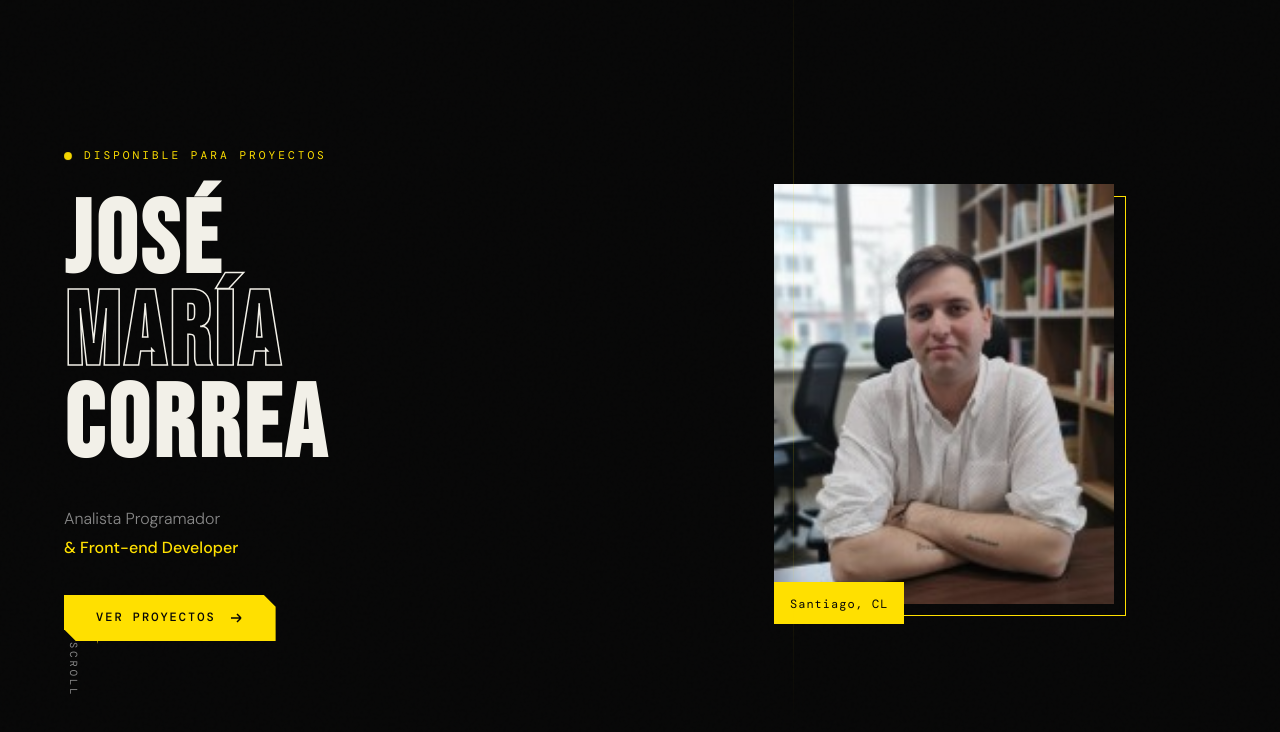
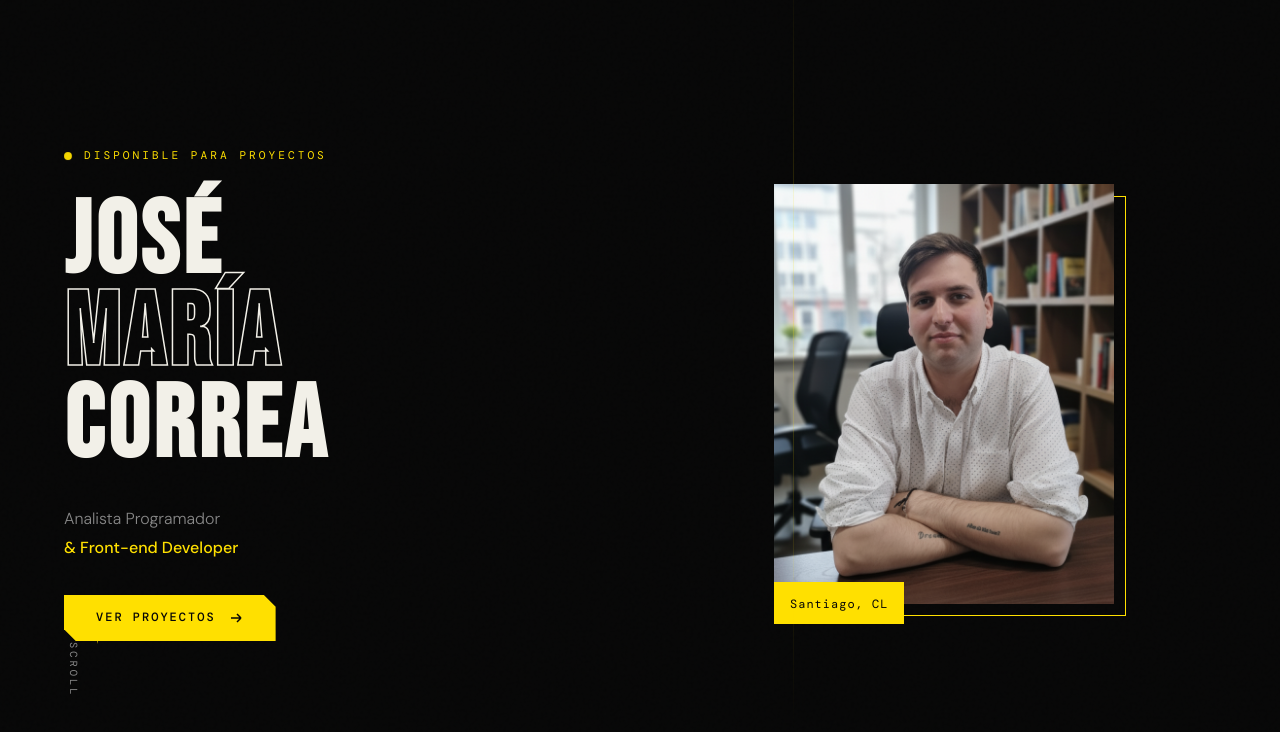
Before and after one commit to Zetaweek/Portfolio, a plain HTML site: page index.html in a window 1280 px wide. Shown: the part 68-800 px from the top of the page. Drawn offline with nearby package versions, Linux system fonts and the light colour scheme.

Commit message:
Actualización de foto

```diff
--- a/index.html
+++ b/index.html
@@ -7,7 +7,9 @@
     <title>José María Correa | Web Developer</title>
     <link rel="preconnect" href="https://fonts.googleapis.com">
     <link rel="preconnect" href="https://fonts.gstatic.com" crossorigin>
-    <link href="https://fonts.googleapis.com/css2?family=Bebas+Neue&family=DM+Sans:wght@300;400;500&family=DM+Mono:wght@400;500&display=swap" rel="stylesheet">
+    <link
+        href="https://fonts.googleapis.com/css2?family=Bebas+Neue&family=DM+Sans:wght@300;400;500&family=DM+Mono:wght@400;500&display=swap"
+        rel="stylesheet">
     <link rel="stylesheet" href="style.css">
 </head>
 
@@ -42,14 +44,14 @@
             <a href="#portafolio" class="cta-btn reveal-up delay-2">
                 <span>Ver Proyectos</span>
                 <svg width="16" height="16" viewBox="0 0 16 16" fill="none">
-                    <path d="M3 8H13M13 8L9 4M13 8L9 12" stroke="currentColor" stroke-width="1.5"/>
+                    <path d="M3 8H13M13 8L9 4M13 8L9 12" stroke="currentColor" stroke-width="1.5" />
                 </svg>
             </a>
         </div>
 
         <div class="hero-right">
             <div class="img-wrapper reveal-right">
-                <img src="source/foto-perfil.jpeg" alt="José María Correa" class="hero-img">
+                <img src="source/foto-perfil.png" alt="José María Correa" class="hero-img">
                 <div class="img-border"></div>
                 <div class="img-tag">
                     <span class="mono">Santiago, CL</span>
@@ -76,7 +78,8 @@
             <div class="section-body">
                 <h2 class="section-heading">Sobre<br><span class="outlined">mí</span></h2>
                 <div class="section-text">
-                    <p>Analista Programador titulado con enfoque en desarrollo web. Actualmente cursando Ingeniería en Informática en INACAP y trabajando de forma remota en entornos ERP (Odoo).</p>
+                    <p>Analista Programador titulado con enfoque en desarrollo web. Actualmente cursando Ingeniería en
+                        Informática en INACAP y trabajando de forma remota en entornos ERP (Odoo).</p>
                     <div class="skills-grid">
                         <div class="skill-item"><span class="mono">01</span> Python</div>
                         <div class="skill-item"><span class="mono">02</span> HTML5</div>
@@ -108,7 +111,8 @@
                             <h3>Web Developer <span class="accent">(Odoo)</span></h3>
                             <p class="timeline-company">Trabajo Remoto</p>
                             <ul>
-                                <li>Desarrollo y personalización de módulos en Odoo utilizando Python, JavaScript y XML.</li>
+                                <li>Desarrollo y personalización de módulos en Odoo utilizando Python, JavaScript y XML.
+                                </li>
                                 <li>Implementación de soluciones ERP para mejorar la eficiencia operativa.</li>
                                 <li>Colaboración con equipos multidisciplinarios para integrar funcionalidades web.</li>
                             </ul>
```
Also changed, not shown: source/foto-perfil.jpeg (deleted), source/foto-perfil.png (added).
